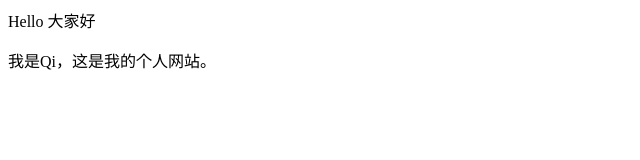
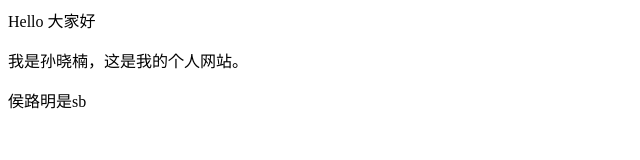
Before and after one commit to IT-Qi/IT-Qi.github.io, a plain HTML site: page index.html in a window 1280 px wide. Shown: the whole page, without its empty margins (0-640 px from the left). Drawn offline with Linux system fonts and the light colour scheme.

Commit message:
Update index.html

```diff
--- a/index.html
+++ b/index.html
@@ -1,2 +1,3 @@
 <p>Hello 大家好</p>
-<p>我是Qi，这是我的个人网站。 </p>
+<p>我是孙晓楠，这是我的个人网站。 </p>
+<p>侯路明是sb<p>
```
